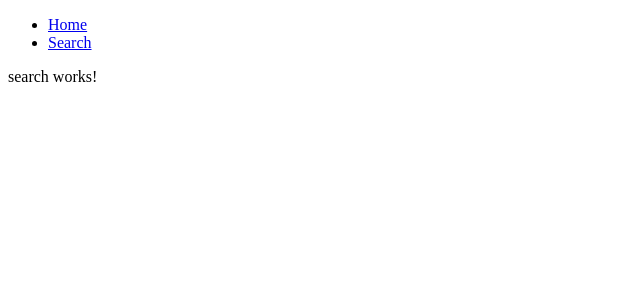
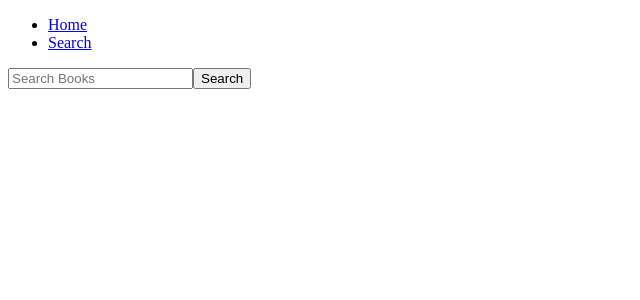
Before and after one commit to pherapitso/angular-google-book-api-search, an Angular app: page /search in a window 1280 px wide. Shown: the top 300 px of the page, without its empty margins (0-640 px from the left). Built offline with nearby package versions, Linux system fonts and the light colour scheme.

Commit message:
Add search box,  button with a click handler

```diff
--- a/src/app/search/search.component.html
+++ b/src/app/search/search.component.html
@@ -1,3 +1,4 @@
-<p>
-  search works!
-</p>
+<div>
+    <input type="search" placeholder="Search Books" #search id="search" />
+    <button (click)="onSearch(search.value)">Search</button>
+</div>
```
